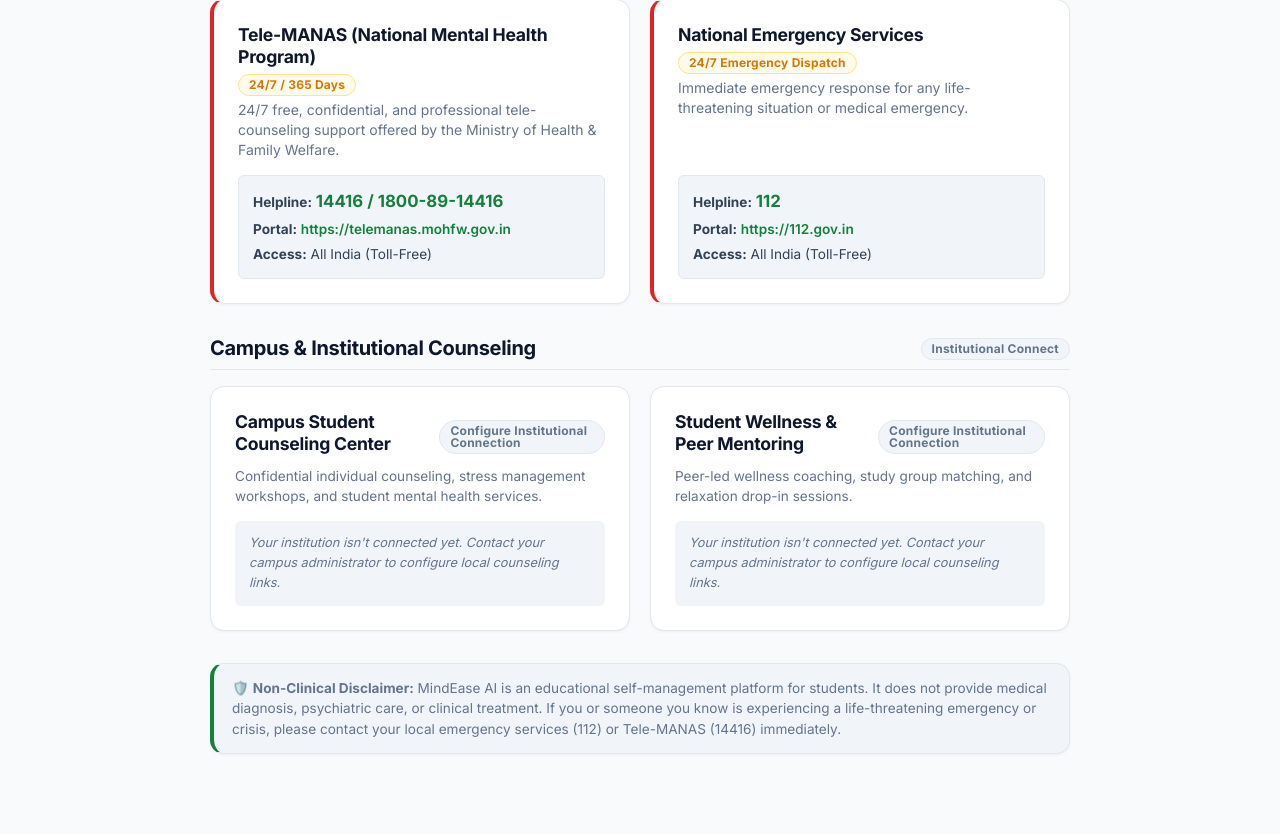
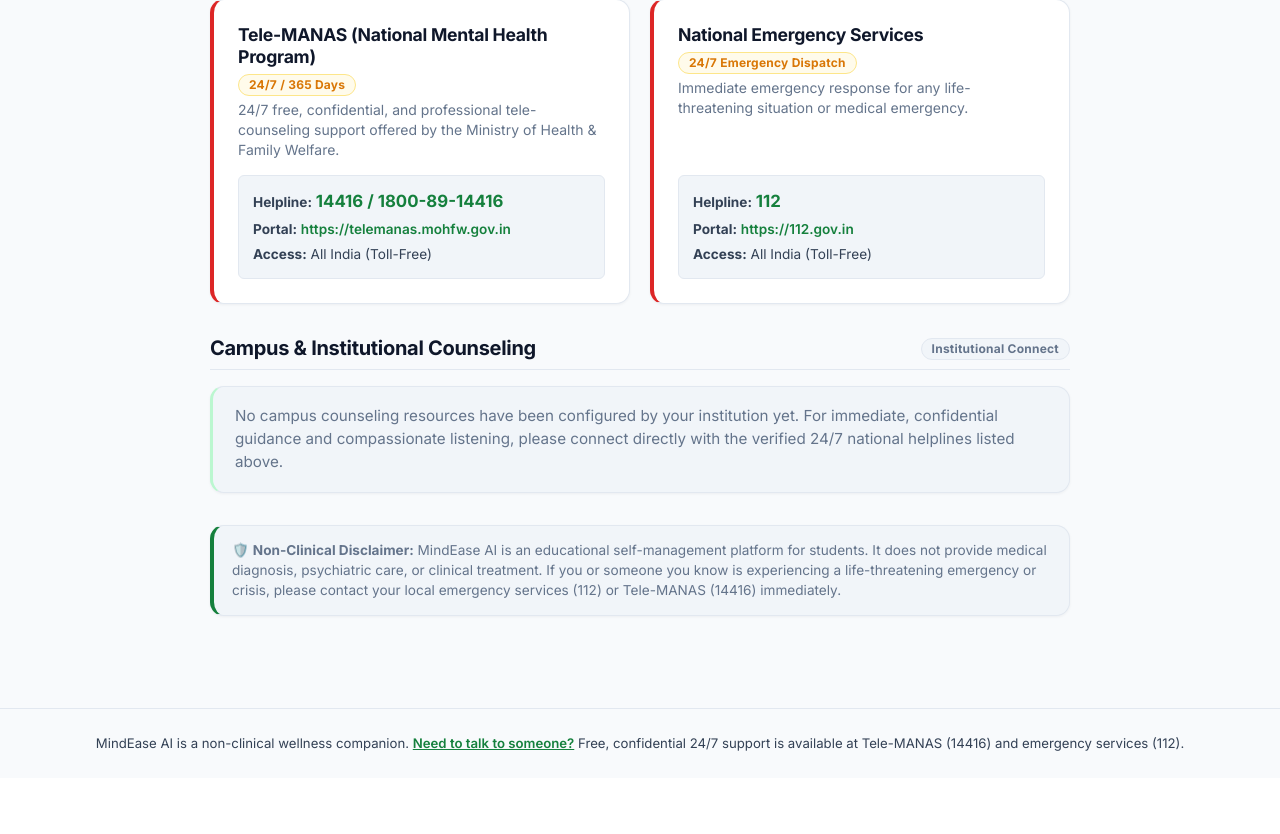
Before and after one commit to Ayushpatil15/MindEase-AI, a Flask app: page /support in a window 1280 px wide. Shown: the part 508-1342 px from the top of the page. After the commit the page ends 1259 px from the top, so only its background shows below. Run offline with Flask 3, Linux system fonts and the light colour scheme; the visitor is signed in with stand-in values (Sample User, id 1).

Commit message:
fix(phase3): hide unconfigured resources on support page and display fallback guidance note

```diff
--- a/app/routes/student.py
+++ b/app/routes/student.py
@@ -74,9 +74,18 @@
             data = json.load(f)
             resources = data.get('resources', [])
 
-    counseling = [r for r in resources if r.get('category') in ('counseling', 'wellness')]
-    professional = [r for r in resources if r.get('category') == 'professional']
-    crisis = [r for r in resources if r.get('category') == 'crisis' or r.get('is_emergency')]
+    counseling = [
+        r for r in resources
+        if r.get('category') in ('counseling', 'wellness') and r.get('is_configured') is True
+    ]
+    professional = [
+        r for r in resources
+        if r.get('category') == 'professional' and r.get('is_configured') is True
+    ]
+    crisis = [
+        r for r in resources
+        if r.get('category') == 'crisis' or r.get('is_emergency')
+    ]
 
     return render_template(
         'student/support.html',
--- a/app/templates/student/support.html
+++ b/app/templates/student/support.html
@@ -87,27 +87,24 @@
                         <div>
                             <div class="flex-between mb-xs">
                                 <h3 style="font-size: 1.1rem; font-weight: 700; margin-bottom: 8px;">{{ item.name }}</h3>
-                                {% if not item.is_configured %}
-                                    <span class="badge badge-muted">Configure Institutional Connection</span>
-                                {% endif %}
                             </div>
                             <p class="text-muted" style="font-size: 0.85rem; line-height: 1.45; margin-bottom: 14px;">
                                 {{ item.description }}
                             </p>
                         </div>
                         <div style="background: var(--color-surface-subtle); padding: 12px 14px; border-radius: var(--border-radius-sm); font-size: 0.85rem;">
-                            {% if item.is_configured %}
-                                {% if item.contact.phone %}<div><strong>Phone:</strong> {{ item.contact.phone }}</div>{% endif %}
-                                {% if item.contact.email %}<div><strong>Email:</strong> {{ item.contact.email }}</div>{% endif %}
-                                {% if item.location %}<div><strong>Location:</strong> {{ item.location }}</div>{% endif %}
-                            {% else %}
-                                <div class="text-muted" style="font-size: 0.8rem;">
-                                    <em>Your institution isn't connected yet. Contact your campus administrator to configure local counseling links.</em>
-                                </div>
-                            {% endif %}
+                            {% if item.contact.phone %}<div><strong>Phone:</strong> {{ item.contact.phone }}</div>{% endif %}
+                            {% if item.contact.email %}<div><strong>Email:</strong> {{ item.contact.email }}</div>{% endif %}
+                            {% if item.location %}<div><strong>Location:</strong> {{ item.location }}</div>{% endif %}
                         </div>
                     </div>
                 {% endfor %}
+            </div>
+        {% else %}
+            <div class="card" style="background: var(--color-surface-subtle); padding: 18px 22px; border-left: 3px solid var(--color-primary-border);">
+                <p class="text-muted" style="margin: 0; font-size: 0.95rem; line-height: 1.5;">
+                    No campus counseling resources have been configured by your institution yet. For immediate, confidential guidance and compassionate listening, please connect directly with the verified 24/7 national helplines listed above.
+                </p>
             </div>
         {% endif %}
     </div>
```
Also changed, not shown: tests/test_phase7_support.py (+61 -6 lines).
